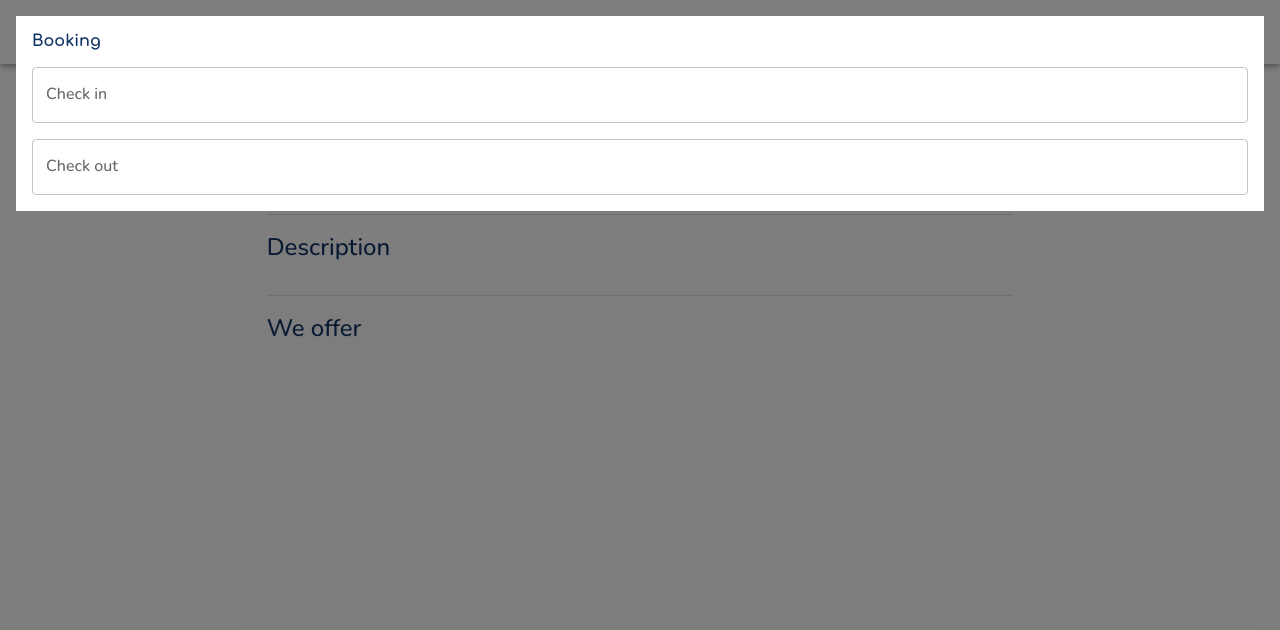
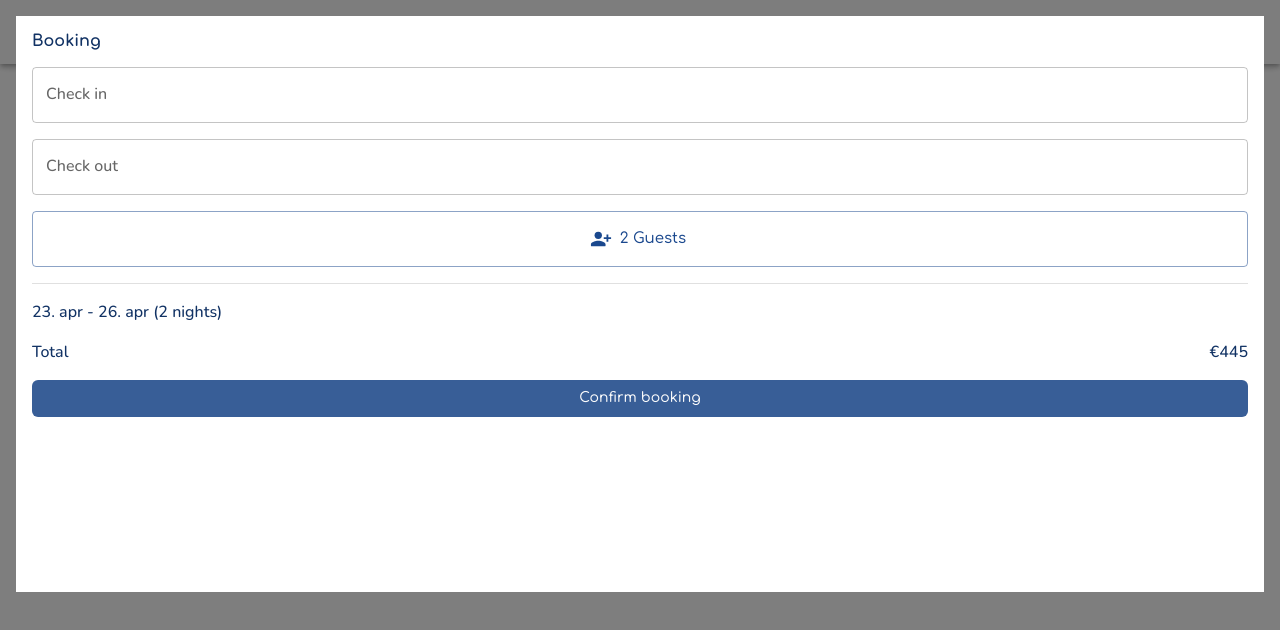
Before and after one commit to SiriHoyas/Holidaze, a React (Vite) app: page /venues/1 in a window 1280 px wide. Both pictures are taken after a click on the button "Book". Shown: the top 630 px of the page. Built offline with nearby package versions, Linux system fonts and the light colour scheme; no server answers.

Commit message:
adds fields to booking modal

```diff
--- a/src/components/BookingModal/index.jsx
+++ b/src/components/BookingModal/index.jsx
@@ -1,4 +1,4 @@
-import { Box, Grid, Modal, Typography } from "@mui/material";
+import { Box, Divider, Grid, Modal, Typography } from "@mui/material";
 import { DatePicker, LocalizationProvider } from "@mui/x-date-pickers";
 import { AdapterDayjs } from "@mui/x-date-pickers/AdapterDayjs";
 import { eachDayOfInterval } from "date-fns";
@@ -6,6 +6,7 @@ import { useState } from "react";
 
 import getBookedDates from "../../js/getBookedDates";
 import Button from "../Button";
+import GuestCountPicker from "../GuestCountPicker/GuestCountPicker";
 
 function getAllBookedDates(bookings) {
   const bookedDates = getBookedDates(bookings ?? []);
@@ -15,6 +16,7 @@ function getAllBookedDates(bookings) {
 }
 
 function BookingModal({ bookings, open, handleClose }) {
+  const [guestCount, setGuestCount] = useState();
   const allBookedDates = getAllBookedDates(bookings);
   function disableDates(date) {
     console.log(date, allBookedDates);
@@ -24,12 +26,20 @@ function BookingModal({ bookings, open, handleClose }) {
   }
   return (
     <Modal open={open} onClose={handleClose} sx={{ overflow: "scroll", p: "1rem" }}>
-      <Grid container rowGap={2} direction={"column"} sx={{ overflow: "scroll", backgroundColor: "white", display: "flex", m: "0 auto", p: "1rem" }}>
+      <Grid container rowGap={2} direction={"column"} sx={{ overflow: "scroll", backgroundColor: "white", display: "flex", m: "0 auto", p: "1rem", height: "75%" }}>
         <Typography variant="h2">Booking</Typography>
         <LocalizationProvider dateAdapter={AdapterDayjs}>
           <DatePicker disablePast={true} shouldDisableDate={disableDates} label="Check in" />
           <DatePicker disablePast={true} shouldDisableDate={disableDates} label="Check out" />
         </LocalizationProvider>
+        <GuestCountPicker state={guestCount} setSearchParams={setGuestCount} />
+        <Divider />
+        <Typography>23. apr - 26. apr (2 nights)</Typography>
+        <Grid container direction={"row"} justifyContent={"space-between"}>
+          <Typography>Total</Typography>
+          <Typography>€445</Typography>
+        </Grid>
+        <Button label={"Confirm booking"} shape={"square"} />
       </Grid>
     </Modal>
   );
--- a/src/components/Search/index.jsx
+++ b/src/components/Search/index.jsx
@@ -1,4 +1,3 @@
-import { Filter } from "@mui/icons-material";
 import { Grid, IconButton, TextField, Typography, useMediaQuery, useTheme, useThemeProps } from "@mui/material";
 import Link from "@mui/material/Link";
 import { useEffect, useState } from "react";
```
